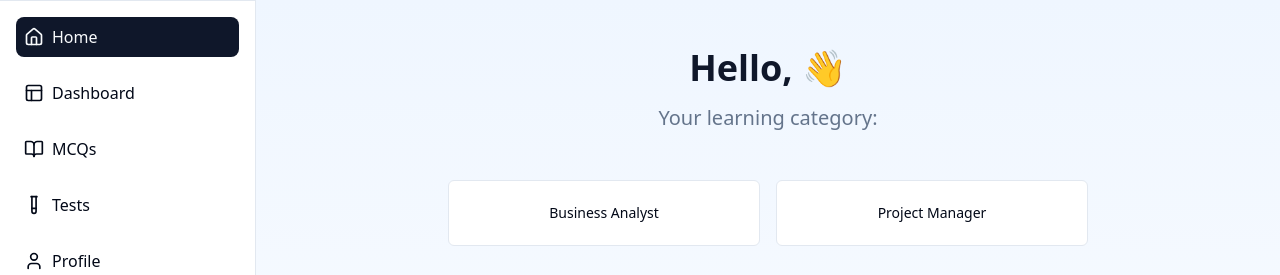
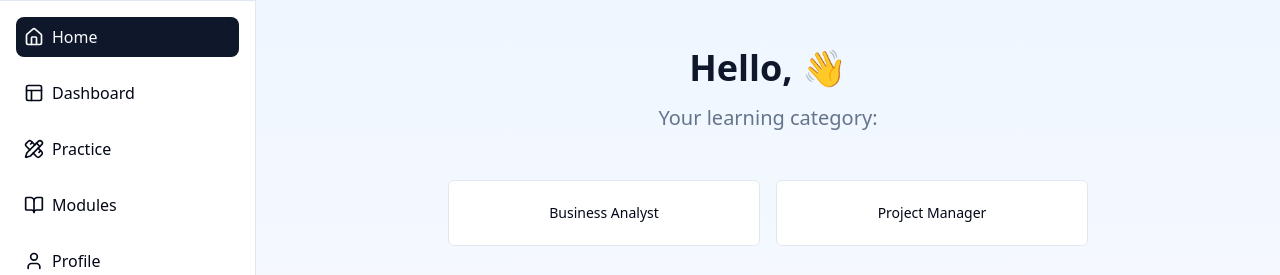
Before and after one commit to eniolaobat/crownwell-knowledge-hub, a React (Vite) app: page / in a window 1280 px wide. Shown: the top 275 px of the page. Built offline with nearby package versions, Linux system fonts and the light colour scheme.

Commit message:
Update navigation bar options
Replace the current "Tests" option on the navigation bar with selected options and merge it with the existing "Settings" button.
[skip gpt_engineer]

```diff
--- a/src/components/Navigation.tsx
+++ b/src/components/Navigation.tsx
@@ -1,4 +1,4 @@
-import { Home, BookOpen, TestTube, Layout, User, Settings } from "lucide-react";
+import { Home, BookOpen, PencilRuler, Trophy, Layout, User, Settings } from "lucide-react";
 import { Link, useLocation } from "react-router-dom";
 
 export default function Navigation() {
@@ -7,8 +7,8 @@ export default function Navigation() {
   const links = [
     { to: "/", label: "Home", icon: Home },
     { to: "/dashboard", label: "Dashboard", icon: Layout },
-    { to: "/quiz", label: "MCQs", icon: BookOpen },
-    { to: "/tests", label: "Tests", icon: TestTube },
+    { to: "/quiz", label: "Practice", icon: PencilRuler },
+    { to: "/modules", label: "Modules", icon: BookOpen },
     { to: "/profile", label: "Profile", icon: User },
     { to: "/settings", label: "Settings", icon: Settings },
   ];
```
